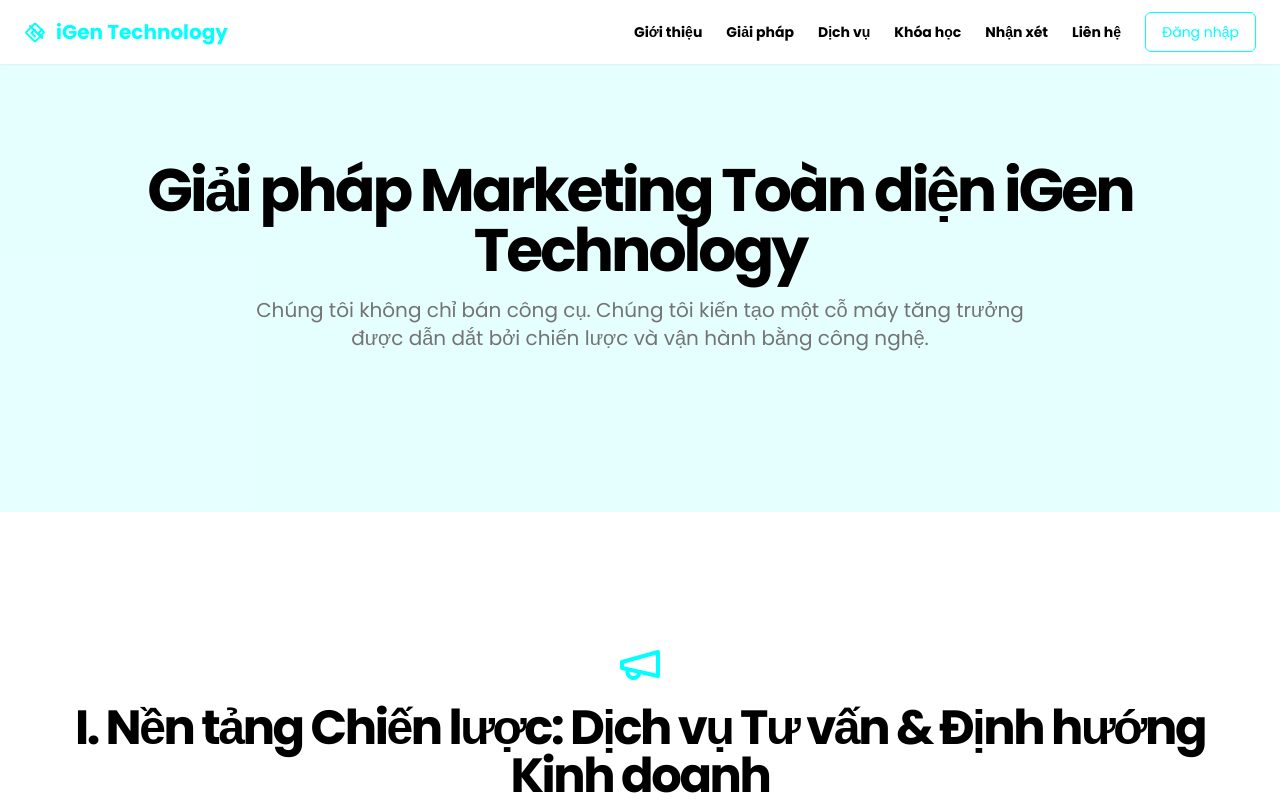
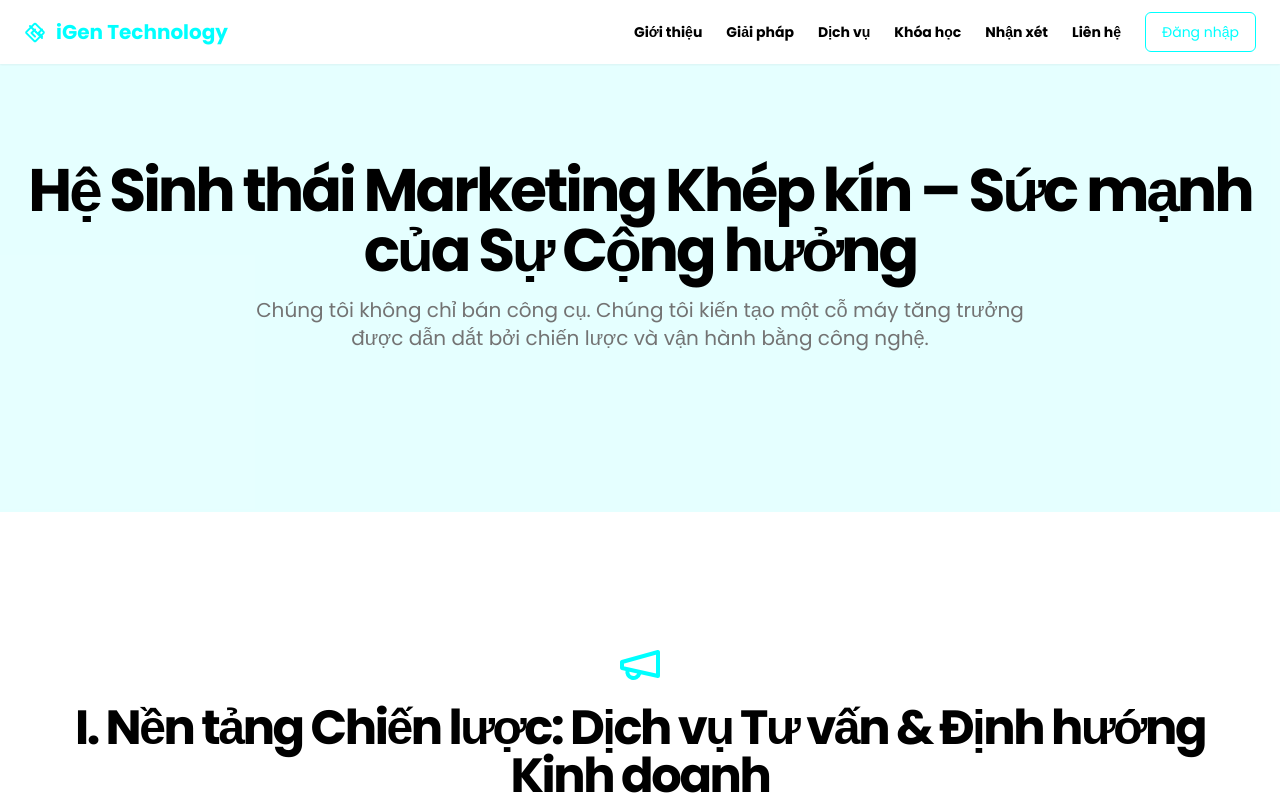
Before and after one commit to jb007-gg/igen-backend, a Next.js app: page /giai-phap in a window 1280 px wide. Shown: the top 800 px of the page. Built offline with nearby package versions, Linux system fonts and the light colour scheme.

Commit message:
Hệ Sinh thái Marketing Khép kín – Sức mạnh của Sự Cộng hưởng (_for eleme

```diff
--- a/src/app/giai-phap/page.tsx
+++ b/src/app/giai-phap/page.tsx
@@ -129,7 +129,7 @@ export default function SolutionsPage() {
         <section className="w-full py-20 md:py-32 lg:py-40 bg-primary/10">
           <div className="container mx-auto px-4 md:px-6 text-center">
             <h1 className="text-3xl font-bold tracking-tighter sm:text-4xl md:text-5xl lg:text-6xl font-headline text-foreground">
-              Giải pháp Marketing Toàn diện iGen Technology
+              Hệ Sinh thái Marketing Khép kín – Sức mạnh của Sự Cộng hưởng
             </h1>
             <p className="mx-auto mt-4 max-w-[800px] text-muted-foreground md:text-xl">
               Chúng tôi không chỉ bán công cụ. Chúng tôi kiến tạo một cỗ máy tăng trưởng được dẫn dắt bởi chiến lược và vận hành bằng công nghệ.
```
